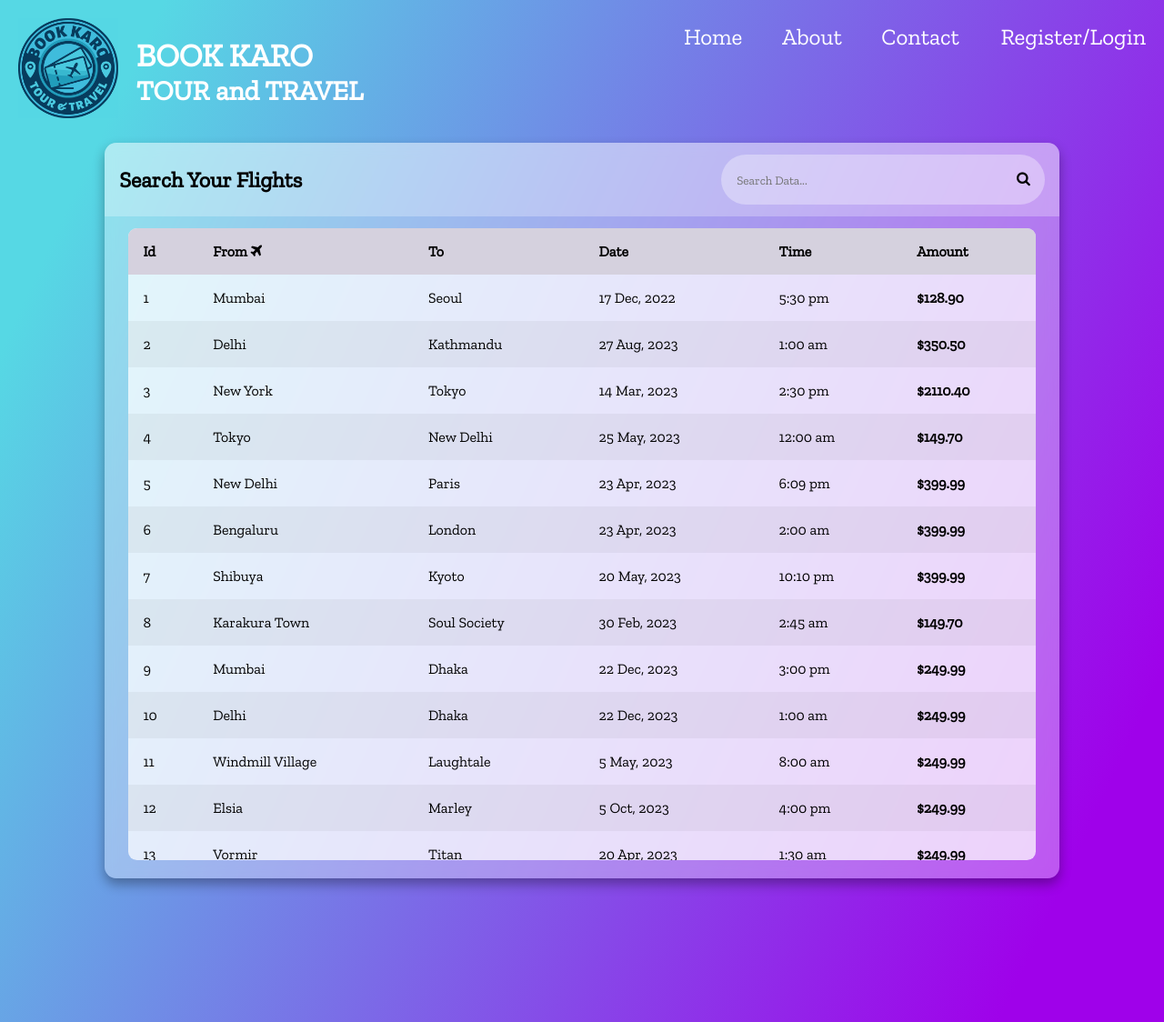
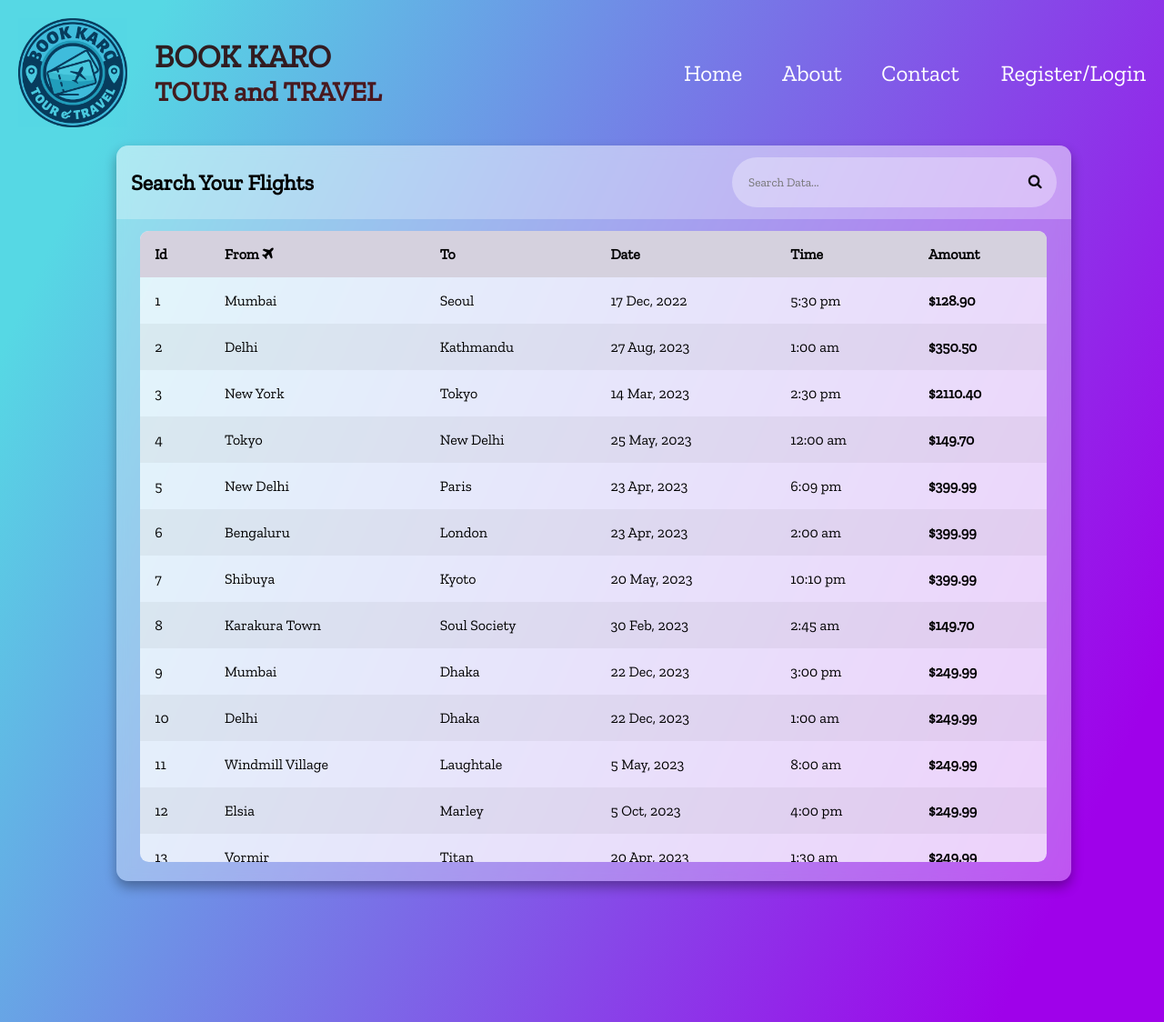
Before and after one commit to wtprojectttt/bookkaro, a PHP site: page /serach.html in a window 1280 px wide. Shown: the whole page at 91% size. Run offline with PHP 8.4, Linux system fonts and the light colour scheme.

Commit message:
lund hai css

```diff
--- a/search.css
+++ b/search.css
@@ -18,55 +18,57 @@
 body {
     min-height: 125vh;
     background: linear-gradient(115deg, #56d8e4 10%, #9f01ea 90%);
-    display: flex;
-    justify-content: center;
-    align-items: center;
 }
 
-/* header{
-     min-width: 27%;
-} */
-
-#tmain {
-    text-decoration: none;
-}
-.logo{
-    position: absolute;
-    left: 20px;
-    top: 20px;
-    height: 150px;
-    width: 20%;
-    float: left;
-    mix-blend-mode: multiply;
-}
-.title{
-    position: absolute;
-    left: 150px;
-    top: 40px;
+header{
+    width: 100%;
+    display: flex;
+    justify-content: space-between;
     align-items: center;
-    height: 80px;
-    width: 27%;
-    float: left;
-}
-.title h1{
-    font-size:35px;
-    color:  rgb(255, 255, 255);
-    font-family: 'Zilla Slab';
+    padding: 10px 0;
 }
 
-.title h2{
+.logo{
+    height: 8%;
+    width: 40% ;
+    mix-blend-mode: multiply;
+    display: flex;
+    justify-content: left;
+    align-items: center;
+    padding: 0 10px;
+}
+
+.logo img{
+    height: 120px;
+    width: 120px ;
+    mix-blend-mode: multiply;
+    margin: 10px 10px ;
+    margin-right: 30px;
+}
+
+.logo a{
+    text-decoration: none;
+    color: white;
+}
+
+.logo a h1{
+    font-size:35px;
+    color:  rgb(134, 36, 36);
+}
+
+.logo a h2{
     font-size:30px;
-    color: rgb(255, 255, 255);
+    color: rgb(189, 34, 34);
 }
 
 .navbar{
 
-    position:absolute;
-    top: 25px;
+    top: 0px;
     right: 0px;
     display: flex;
     justify-content: right;
-    align-items: center;
+    align-items: flex-end;
+    padding: auto;
 }
 .navbar ul{
     display: inline;
@@ -95,6 +97,10 @@ body {
     font-size: 26px;
 }
 
+main{
+    margin: 0 10%;
+}
+
 main.table {
     width: 82vw;
     height: 90vh;
@@ -105,6 +111,7 @@ main.table {
     border-radius: .8rem;
 
     overflow: hidden;
+
 }
 
 .table__header {
--- a/serach.html
+++ b/serach.html
@@ -12,18 +12,14 @@
 
 <body>
     <header>
-        <div>
-            <div class="logo">
-                <img src="logo.png" alt="logo" height="110" width="110" usemap="mlogo" id="mlogo">
-            </div>
-            <div class="title">
-                <a href="main.html" id="tmain">
-                    <h1>BOOK KARO</h1>
-                    <h2>TOUR and TRAVEL</h2>
-                </a>
-            </div>
+
+        <div class="logo">
+            <img src="logo.png" alt="logo" usemap="mlogo" id="mlogo">
+            <a href="main.html">
+                <h1>BOOK KARO</h1>
+                <h2>TOUR and TRAVEL</h2>
+            </a>
         </div>
-
         <div class="navbar">
             <ul>
                 <li><a href="main.html">Home</a></li>
```
